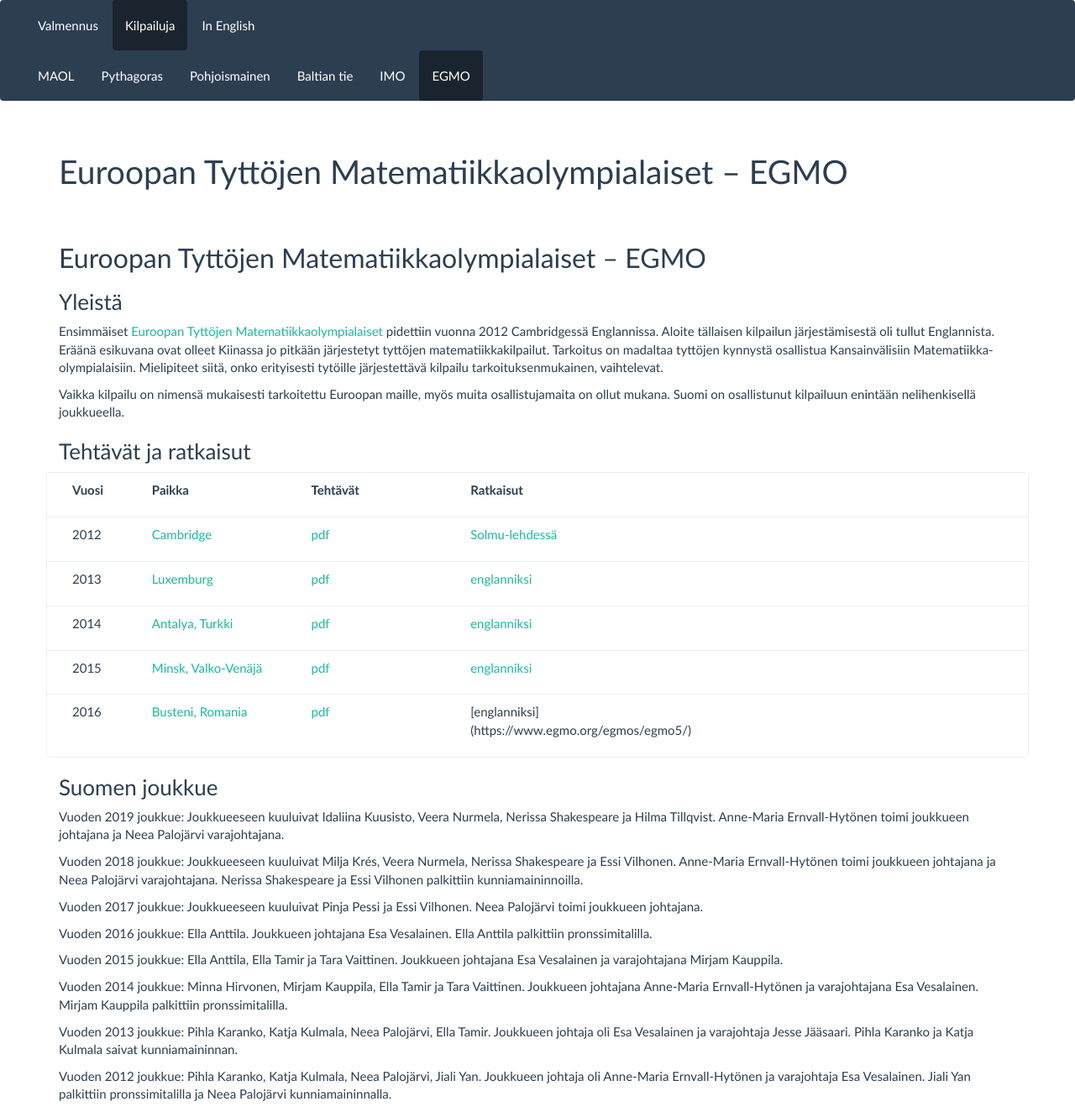
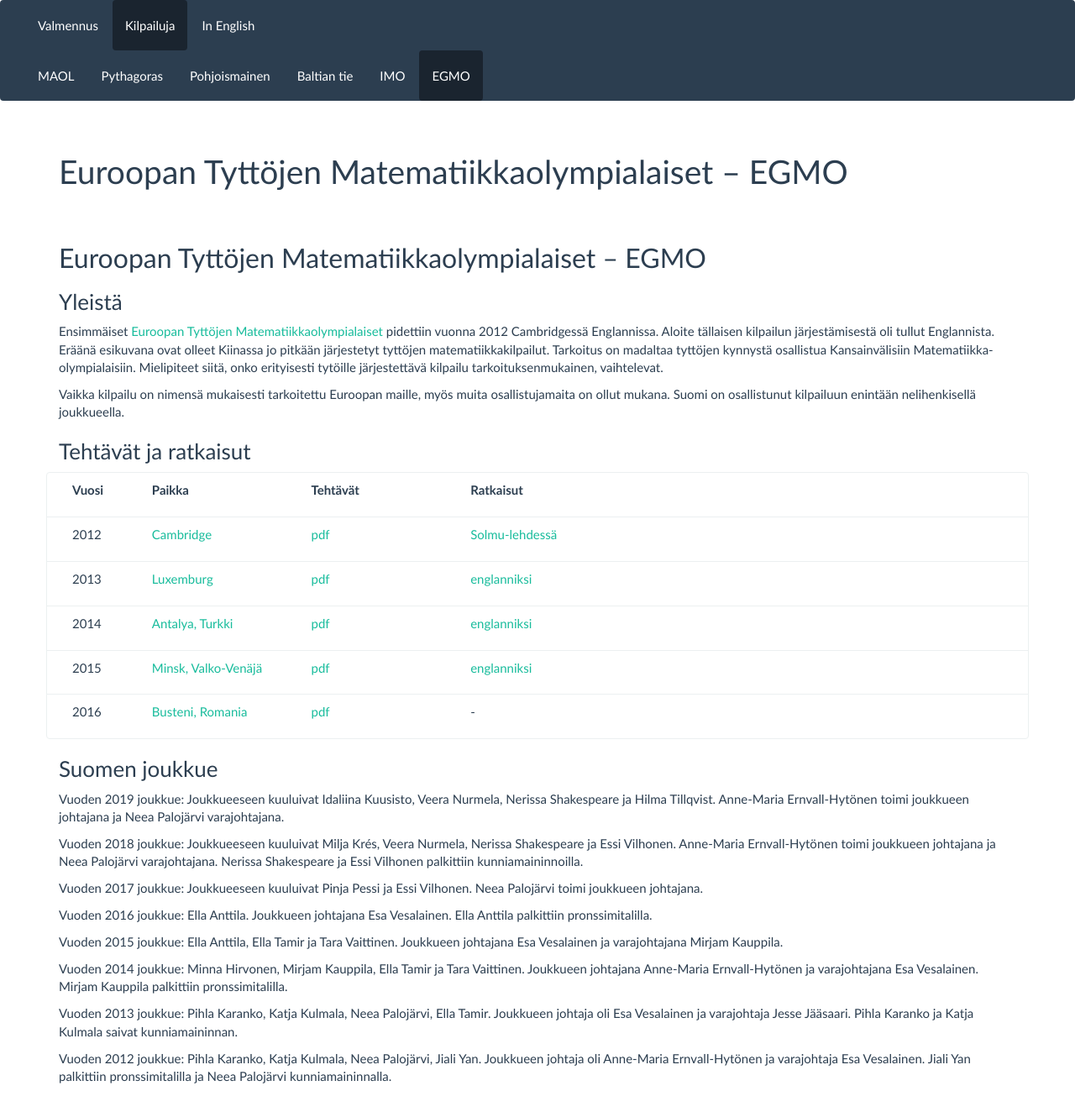
Before and after one commit to matematiikkakilpailut/matematiikkakilpailut.github.io, a Jekyll site: the page built from EGMO/index.md, in a window 1280 px wide. Shown: the whole page at 84% size. Built offline with Jekyll 4.4.1, drawn with Linux system fonts in a browser that asks for light colours; after the commit the page ends 1303 px from its top, so only the background shows below that.

Commit message:
Update index.md

```diff
--- a/EGMO/index.md
+++ b/EGMO/index.md
@@ -26,7 +26,7 @@ kilpailut:
   - vuosi: "2016"
     paikka: "[Busteni, Romania](https://www.egmo.org/egmos/egmo5/)"
     tehtavat: "[pdf](EGMO_2016teht.pdf)"
-    ratkaisut: "[englanniksi] (https://www.egmo.org/egmos/egmo5/)"
+    ratkaisut: "-"
 ---
 ## Euroopan Tyttöjen Matematiikka&shy;olympialaiset – EGMO
 
```
